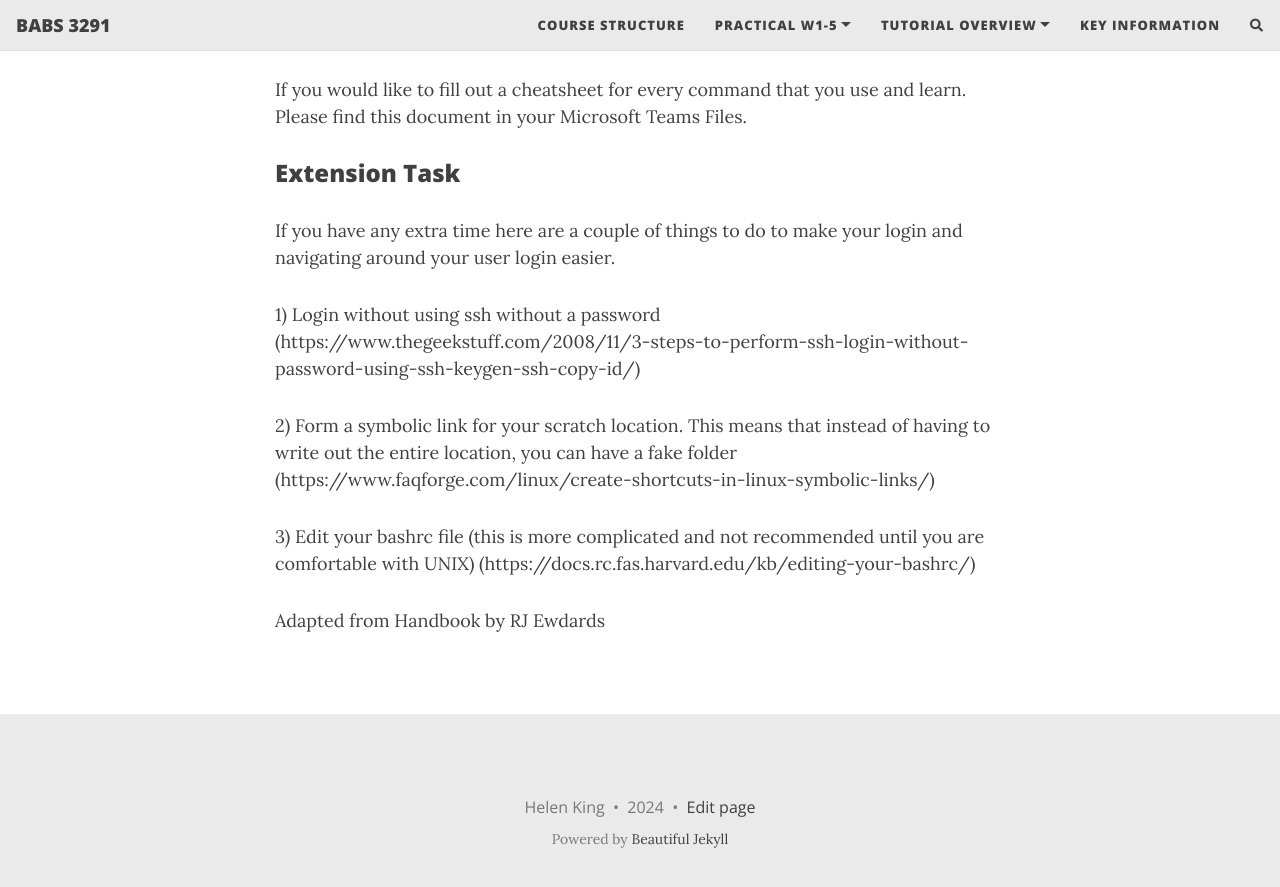
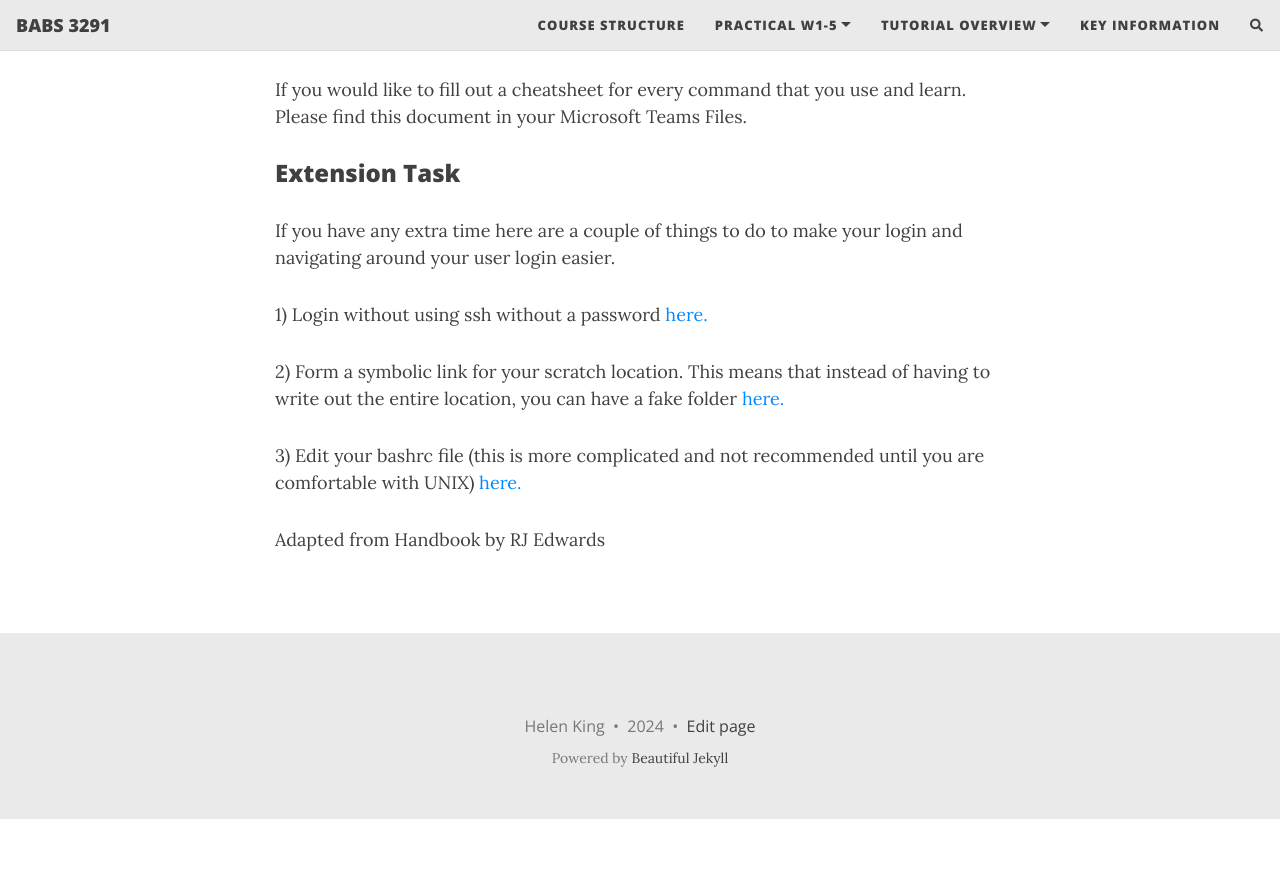
Before and after one commit to theheking/babs-rna-seq-2024, a Jekyll site: the page built from practical_overview/Week1A_SettingUpOnKatana.md, in a window 1280 px wide and 900 px high, scrolled down 4373 px. Shown: the top 887 px of the window. Built offline with Jekyll 4.4.1, drawn with Linux system fonts in a browser that asks for light colours; nearby versions of some CDN libraries; comment, search, counter and statistics services are not loaded; after the commit the page ends 5192 px from its top, so only the background shows below that.

Commit message:
Update Week1A_SettingUpOnKatana.md

```diff
--- a/practical_overview/Week1A_SettingUpOnKatana.md
+++ b/practical_overview/Week1A_SettingUpOnKatana.md
@@ -105,11 +105,11 @@ If you would like to fill out a cheatsheet for every command that you use and le
 ### Extension Task
 If you have any extra time here are a couple of things to do to make your login and navigating around your user login easier.
 
-1) Login without using ssh without a password (https://www.thegeekstuff.com/2008/11/3-steps-to-perform-ssh-login-without-password-using-ssh-keygen-ssh-copy-id/)
+1) Login without using ssh without a password [here.](https://www.thegeekstuff.com/2008/11/3-steps-to-perform-ssh-login-without-password-using-ssh-keygen-ssh-copy-id/)
 
-2) Form a symbolic link for your scratch location. This means that instead of having to write out the entire location, you can have a fake folder (https://www.faqforge.com/linux/create-shortcuts-in-linux-symbolic-links/)
+2) Form a symbolic link for your scratch location. This means that instead of having to write out the entire location, you can have a fake folder [here.](https://www.faqforge.com/linux/create-shortcuts-in-linux-symbolic-links/)
 
-3) Edit your bashrc file (this is more complicated and not recommended until you are comfortable with UNIX) (https://docs.rc.fas.harvard.edu/kb/editing-your-bashrc/)
+3) Edit your bashrc file (this is more complicated and not recommended until you are comfortable with UNIX) [here.](https://docs.rc.fas.harvard.edu/kb/editing-your-bashrc/)
 
 
-Adapted from Handbook by RJ Ewdards
+Adapted from Handbook by RJ Edwards
```
